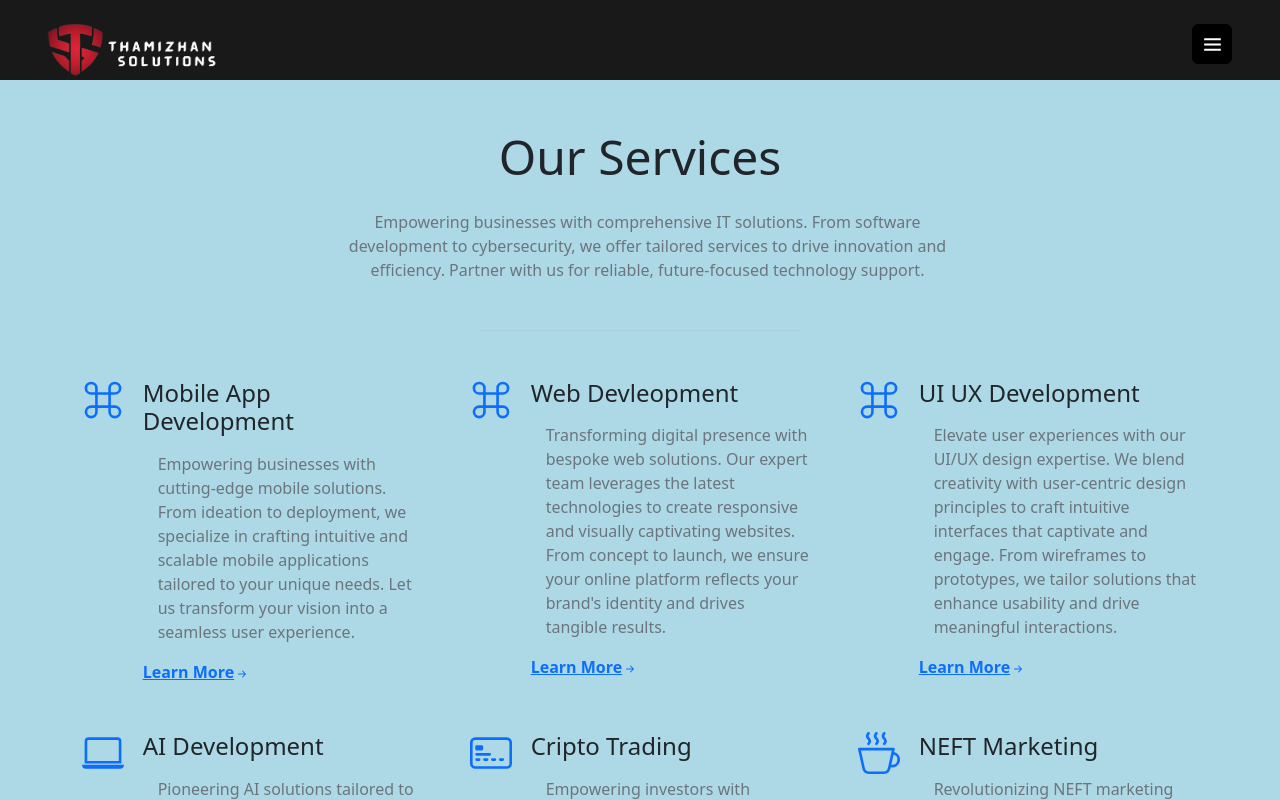
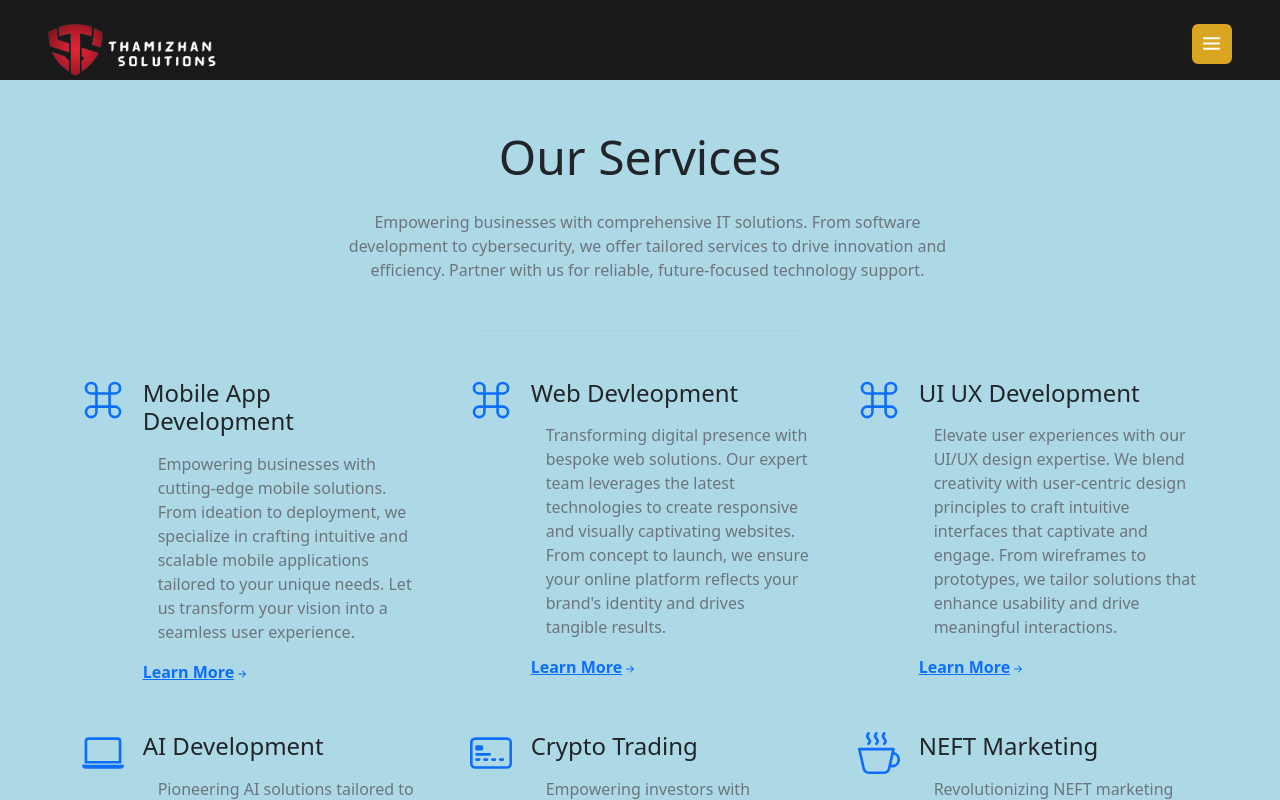
Before and after one commit to Murugaganeshan/Officesite, a React (Create React App) app: page /service in a window 1280 px wide. In both pictures the pointer is over the button 1212 px from the left and 44 px from the top of the page. Shown: the top 800 px of the page. Built offline with nearby package versions, Linux system fonts and the light colour scheme; a web font is replaced by a local one.

Commit message:
pulled by m

```diff
--- a/src/Components/Service.jsx
+++ b/src/Components/Service.jsx
@@ -135,7 +135,7 @@ let Service=()=>{
                             </svg>
                         </div>
                         <div class="col-12 col-lg-10">
-                            <h4 class="mb-3">Cripto Trading</h4>
+                            <h4 class="mb-3">Crypto Trading</h4>
                             <p class="mb-3 text-secondary">Empowering investors with advanced crypto trading solutions. Our platform offers real-time market analysis, secure transactions, and customizable trading strategies. Seamlessly navigate the volatile cryptocurrency landscape with our innovative tools and expert guidance.</p>
                             <div>
                             <a href="#!" class="fw-bold text-decoration-none link-primary">
--- a/src/Components/nav.module.css
+++ b/src/Components/nav.module.css
@@ -50,13 +50,15 @@ h1{
 
 .stickyToggle {
     z-index: 1001;
-    background-color:  #FDDC5C;
-    border: 1px solid rgb(66, 65, 65);
+    background-color:  #262525 ;
     font-size: 25px;
+    border: none;
+    transition: transform 0.5s ease-in-out;
 }
 .stickyToggle:hover{
-    background-color: black;
-    border: 1px solid black;
+    background-color: goldenrod;
+    border: none;
+    transform: rotate(180deg);
 }
 
 
@@ -113,6 +115,3 @@ color: white;
    transition: 1s;
    color: black;
 }
-.sociallinks a:hover{
-    color: black;
-}
```
